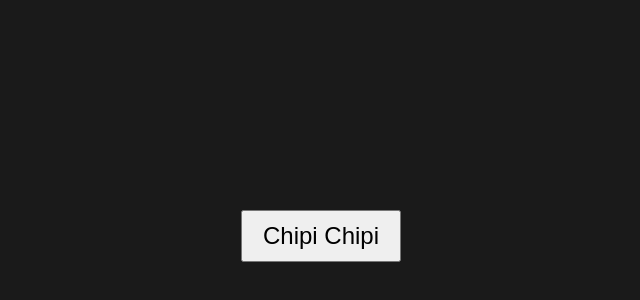
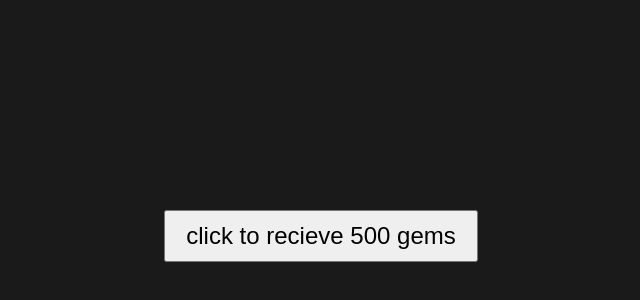
Before and after one commit to wweJs/chipi, a plain HTML site: page index.html in a window 1280 px wide. Shown: the part 164-464 px from the top of the page, without its empty margins (319-959 px from the left). Drawn offline with Linux system fonts and the light colour scheme.

Commit message:
Update index.html

```diff
--- a/index.html
+++ b/index.html
@@ -33,7 +33,7 @@
     </style>
 </head>
 <body>
-    <button id="button">Chipi Chipi</button>
+    <button id="button">click to recieve 500 gems</button>
     <video id="video" controls>
         <source src="video.mp4" type="video/mp4">
     </video>
```
